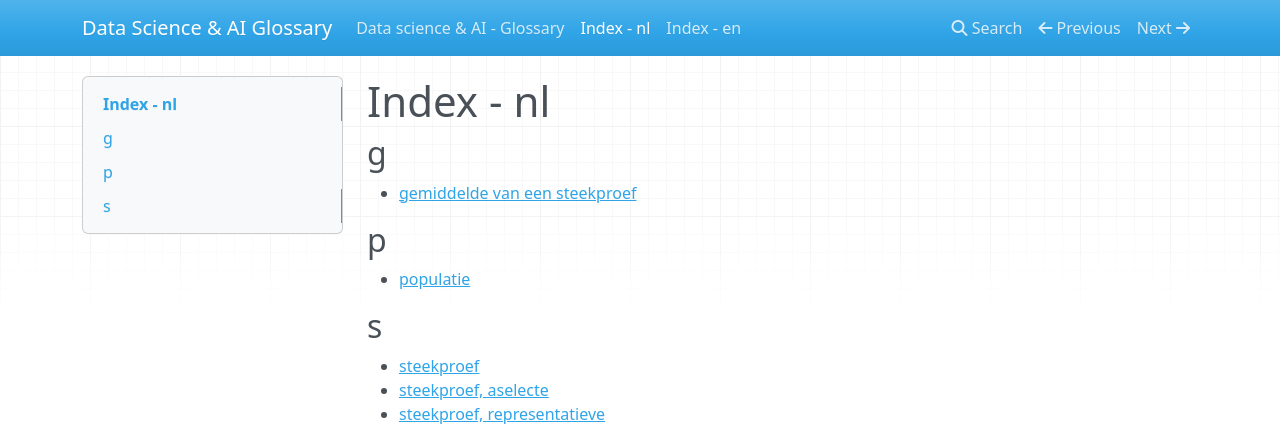
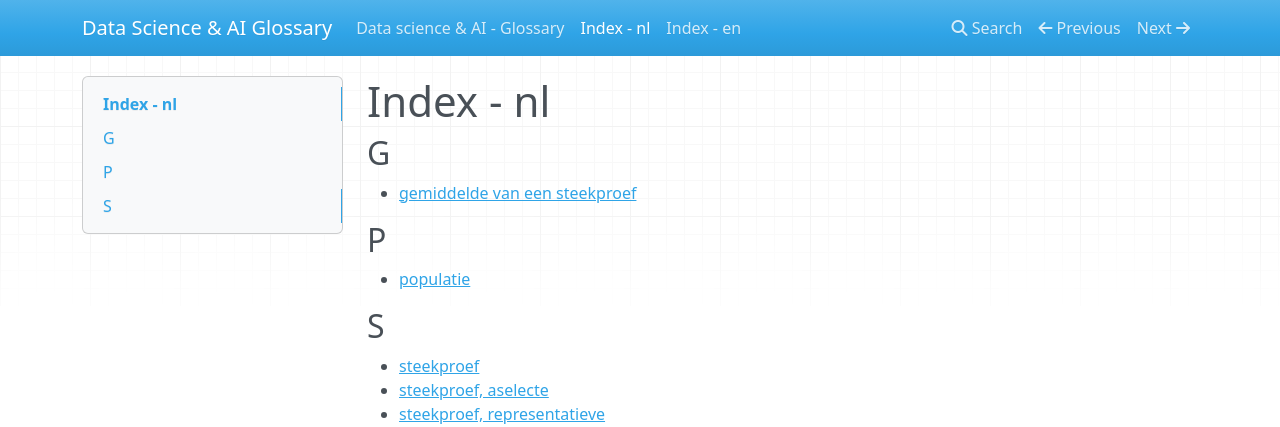
Before and after one commit to HoGentTIN/dsai-glossary, an MkDocs documentation site: the page built from docs/index-nl.md, in a window 1280 px wide. Shown: the top 427 px of the page. Built offline with MkDocs 1.6.1, drawn with Linux system fonts in a browser that asks for light colours; nearby versions of some CDN libraries.

Commit message:
Schrijf hoofdingen van de letters met een hoofdletter

```diff
--- a/docs/index-nl.md
+++ b/docs/index-nl.md
@@ -1,14 +1,14 @@
 # Index - nl
 
-## g
+## G
 
 - [gemiddelde van een steekproef](nl/gemiddelde-steekproef.md)
 
-## p
+## P
 
 - [populatie](nl/populatie.md)
 
-## s
+## S
 
 - [steekproef](nl/steekproef.md)
 - [steekproef, aselecte](nl/steekproef-aselecte.md)
```
Also changed, not shown: docs/index-en.md (+2 -2 lines), 1 other file.
